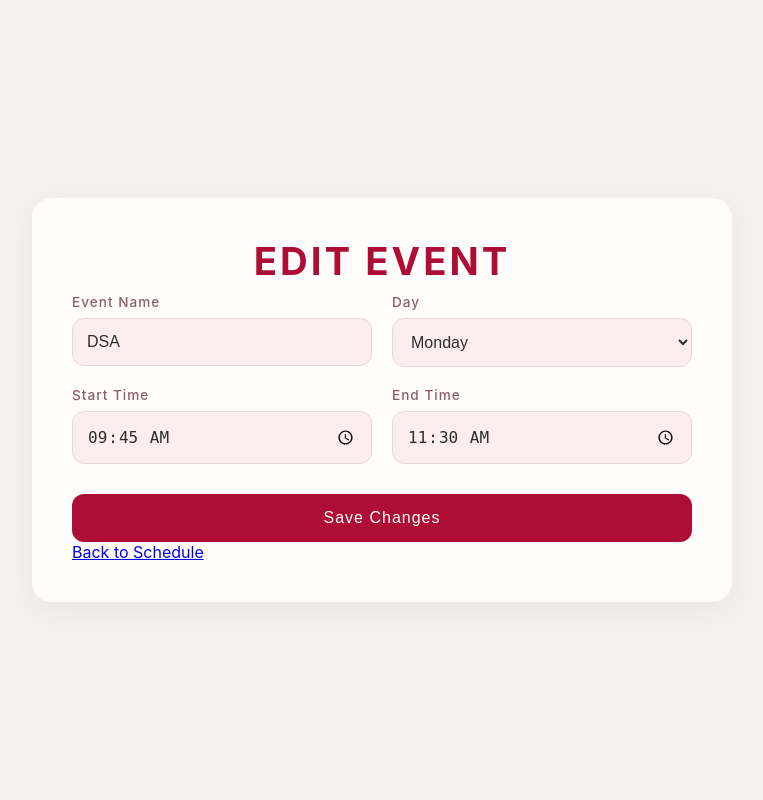
After one commit to Rohan-270607/FMFT, a Flask app: page /edit/3 in a window 1280 px wide. The commit adds this page. Shown: the whole page, without its empty margins (258-1021 px from the left). Run offline with Flask 3, Linux system fonts and the light colour scheme; data comes from the database, SQL or seed files in the repository; both versions use the stored data as it was after the commit.

Commit message:
Add conflict detection and free time calculation

```diff
--- a/app.py
+++ b/app.py
@@ -4,9 +4,148 @@ from flask import Flask, render_template, request, redirect, url_for
 app = Flask(__name__)
 
 
+# -----------------------------------
+# TIME CONVERSION
+# -----------------------------------
+
+def time_to_minutes(time):
+    hours, minutes = map(int, time.split(":"))
+    return hours * 60 + minutes
+
+
+def minutes_to_time(minutes):
+    hours = minutes // 60
+    minutes = minutes % 60
+    return f"{hours:02d}:{minutes:02d}"
+
+
+# -----------------------------------
+# GET ALL EVENTS
+# -----------------------------------
+
+def get_events():
+
+    conn = sqlite3.connect("events.db")
+    cursor = conn.cursor()
+
+    cursor.execute("""
+        SELECT *
+        FROM events
+        ORDER BY
+            CASE day
+                WHEN 'Sunday' THEN 1
+                WHEN 'Monday' THEN 2
+                WHEN 'Tuesday' THEN 3
+                WHEN 'Wednesday' THEN 4
+                WHEN 'Thursday' THEN 5
+                WHEN 'Friday' THEN 6
+                WHEN 'Saturday' THEN 7
+            END,
+            start_time
+    """)
+
+    events = cursor.fetchall()
+
+    conn.close()
+
+    return events
+
+
+# -----------------------------------
+# GROUP EVENTS BY DAY
+# -----------------------------------
+
+def get_events_by_day(events):
+
+    days = [
+        "Sunday",
+        "Monday",
+        "Tuesday",
+        "Wednesday",
+        "Thursday",
+        "Friday",
+        "Saturday"
+    ]
+
+    events_by_day = {}
+
+    for day in days:
+        events_by_day[day] = []
+
+    for event in events:
+        events_by_day[event[2]].append(event)
+
+    return events_by_day
+
+
+# -----------------------------------
+# FIND FREE TIME FOR ONE DAY
+# -----------------------------------
+
+def find_free_slots(events):
+
+    free_slots = []
+
+    day_start = time_to_minutes("08:00")
+    day_end = time_to_minutes("22:00")
+
+    current_time = day_start
+
+    for event in events:
+
+        start_time = time_to_minutes(event[3])
+        end_time = time_to_minutes(event[4])
+
+        # There is a free period before this event
+        if start_time > current_time:
+
+            free_slots.append(
+                (
+                    minutes_to_time(current_time),
+                    minutes_to_time(start_time)
+                )
+            )
+
+        # Move current time to the end of this event
+        if end_time > current_time:
+            current_time = end_time
+
+    # Free time after the final event
+    if current_time < day_end:
+
+        free_slots.append(
+            (
+                minutes_to_time(current_time),
+                minutes_to_time(day_end)
+            )
+        )
+
+    return free_slots
+
+
+# -----------------------------------
+# FIND FREE TIME FOR ALL DAYS
+# -----------------------------------
+
+def get_free_slots(events):
+
+    events_by_day = get_events_by_day(events)
+
+    free_slots = {}
+
+    for day, day_events in events_by_day.items():
+
+        free_slots[day] = find_free_slots(day_events)
+
+    return free_slots
+
+
+# -----------------------------------
+# HOME / ADD EVENT
+# -----------------------------------
+
 @app.route("/", methods=["GET", "POST"])
 def home():
-
 
     if request.method == "POST":
 
@@ -15,36 +154,246 @@ def home():
         start_time = request.form["start_time"]
         end_time = request.form["end_time"]
 
+        # Check time validity
+        if start_time >= end_time:
+
+            return render_template(
+                "index.html",
+                events=get_events(),
+                free_slots=get_free_slots(get_events()),
+                error="End time must be after start time."
+            )
+
+        conn = sqlite3.connect("events.db")
+        cursor = conn.cursor()
+
+        # Check for conflicting events
+        cursor.execute("""
+            SELECT event_name, start_time, end_time
+            FROM events
+            WHERE day = ?
+            AND start_time < ?
+            AND end_time > ?
+        """, (
+            day,
+            end_time,
+            start_time
+        ))
+
+        conflict = cursor.fetchone()
+
+        conn.close()
+
+        # Conflict found
+        if conflict:
+
+            conflict_name = conflict[0]
+            conflict_start = conflict[1]
+            conflict_end = conflict[2]
+
+            error_message = (
+                f'Conflict with "{conflict_name}" '
+                f'({conflict_start} - {conflict_end}).'
+            )
+
+            events = get_events()
+
+            return render_template(
+                "index.html",
+                events=events,
+                free_slots=get_free_slots(events),
+                error=error_message
+            )
+
+        # No conflict → save event
         conn = sqlite3.connect("events.db")
         cursor = conn.cursor()
 
         cursor.execute("""
-            INSERT INTO events (event_name, day, start_time, end_time)
+            INSERT INTO events
+            (event_name, day, start_time, end_time)
             VALUES (?, ?, ?, ?)
-        """, (event_name, day, start_time, end_time))
+        """, (
+            event_name,
+            day,
+            start_time,
+            end_time
+        ))
 
         conn.commit()
         conn.close()
 
-
         return redirect(url_for("home"))
 
+    # GET request
+
+    events = get_events()
+
+    free_slots = get_free_slots(events)
+
+    return render_template(
+        "index.html",
+        events=events,
+        free_slots=free_slots
+    )
+
+
+# -----------------------------------
+# DELETE EVENT
+# -----------------------------------
+
+@app.route("/delete/<int:event_id>", methods=["POST"])
+def delete_event(event_id):
 
     conn = sqlite3.connect("events.db")
     cursor = conn.cursor()
 
-    cursor.execute("""
-        SELECT *
-        FROM events
-        ORDER BY day, start_time
-    """)
+    cursor.execute(
+        "DELETE FROM events WHERE id = ?",
+        (event_id,)
+    )
 
-    events = cursor.fetchall()
+    conn.commit()
+    conn.close()
+
+    return redirect(url_for("home"))
+
+
+# -----------------------------------
+# EDIT EVENT
+# -----------------------------------
+
+@app.route("/edit/<int:event_id>", methods=["GET", "POST"])
+def edit_event(event_id):
+
+    conn = sqlite3.connect("events.db")
+    cursor = conn.cursor()
+
+    # -------------------------------
+    # SAVE EDITED EVENT
+    # -------------------------------
+
+    if request.method == "POST":
+
+        event_name = request.form["event_name"]
+        day = request.form["day"]
+        start_time = request.form["start_time"]
+        end_time = request.form["end_time"]
+
+        # Check time validity
+        if start_time >= end_time:
+
+            event = (
+                event_id,
+                event_name,
+                day,
+                start_time,
+                end_time
+            )
+
+            conn.close()
+
+            return render_template(
+                "edit.html",
+                event=event,
+                error="End time must be after start time."
+            )
+
+        # Check for conflicts
+        # id != event_id prevents the event
+        # from conflicting with itself
+
+        cursor.execute("""
+            SELECT event_name, start_time, end_time
+            FROM events
+            WHERE day = ?
+            AND id != ?
+            AND start_time < ?
+            AND end_time > ?
+        """, (
+            day,
+            event_id,
+            end_time,
+            start_time
+        ))
+
+        conflict = cursor.fetchone()
+
+        # Conflict found
+        if conflict:
+
+            conflict_name = conflict[0]
+            conflict_start = conflict[1]
+            conflict_end = conflict[2]
+
+            conn.close()
+
+            event = (
+                event_id,
+                event_name,
+                day,
+                start_time,
+                end_time
+            )
+
+            error_message = (
+                f'Conflict with "{conflict_name}" '
+                f'({conflict_start} - {conflict_end}).'
+            )
+
+            return render_template(
+                "edit.html",
+                event=event,
+                error=error_message
+            )
+
+        # No conflict → update event
+
+        cursor.execute("""
+            UPDATE events
+            SET event_name = ?,
+                day = ?,
+                start_time = ?,
+                end_time = ?
+            WHERE id = ?
+        """, (
+            event_name,
+            day,
+            start_time,
+            end_time,
+            event_id
+        ))
+
+        conn.commit()
+        conn.close()
+
+        return redirect(url_for("home"))
+
+    # -------------------------------
+    # LOAD EVENT
+    # -------------------------------
+
+    cursor.execute(
+        "SELECT * FROM events WHERE id = ?",
+        (event_id,)
+    )
+
+    event = cursor.fetchone()
 
     conn.close()
 
-    return render_template("index.html", events=events)
+    if event is None:
+        return "Event not found", 404
 
+    return render_template(
+        "edit.html",
+        event=event
+    )
+
+
+# -----------------------------------
+# RUN FLASK
+# -----------------------------------
 
 if __name__ == "__main__":
     app.run(debug=True)
--- a/static/style.css
+++ b/static/style.css
@@ -175,3 +175,9 @@ button:active{
 .event-card p {
     margin: 4px 0;
 }
+.free-symbol {
+    color: #b80d3e;
+    font-size: 16px;
+    margin-right: 8px;
+    display: inline-block;
+}
--- /dev/null
+++ b/templates/edit.html
@@ -0,0 +1,145 @@
+<!DOCTYPE html>
+<html lang="en">
+
+<head>
+    <meta charset="UTF-8">
+    <meta name="viewport" content="width=device-width, initial-scale=1.0">
+
+    <title>Edit Event</title>
+
+    <link rel="stylesheet"
+          href="{{ url_for('static', filename='style.css') }}">
+</head>
+
+<body>
+
+    <div class="container">
+
+        <h1>EDIT EVENT</h1>
+
+        <form method="POST">
+
+            <div class="row">
+
+                <div class="form-group">
+
+                    <label for="event_name">
+                        Event Name
+                    </label>
+
+                    <input
+                        type="text"
+                        id="event_name"
+                        name="event_name"
+                        value="{{ event[1] }}"
+                        required>
+
+                </div>
+
+
+                <div class="form-group">
+
+                    <label for="day">
+                        Day
+                    </label>
+
+                    <select
+                        id="day"
+                        name="day"
+                        required>
+
+                        <option value="Sunday"
+                            {% if event[2] == "Sunday" %}selected{% endif %}>
+                            Sunday
+                        </option>
+
+                        <option value="Monday"
+                            {% if event[2] == "Monday" %}selected{% endif %}>
+                            Monday
+                        </option>
+
+                        <option value="Tuesday"
+                            {% if event[2] == "Tuesday" %}selected{% endif %}>
+                            Tuesday
+                        </option>
+
+                        <option value="Wednesday"
+                            {% if event[2] == "Wednesday" %}selected{% endif %}>
+                            Wednesday
+                        </option>
+
+                        <option value="Thursday"
+                            {% if event[2] == "Thursday" %}selected{% endif %}>
+                            Thursday
+                        </option>
+
+                        <option value="Friday"
+                            {% if event[2] == "Friday" %}selected{% endif %}>
+                            Friday
+                        </option>
+
+                        <option value="Saturday"
+                            {% if event[2] == "Saturday" %}selected{% endif %}>
+                            Saturday
+                        </option>
+
+                    </select>
+
+                </div>
+
+            </div>
+
+
+            <div class="row">
+
+                <div class="form-group">
+
+                    <label for="start_time">
+                        Start Time
+                    </label>
+
+                    <input
+                        type="time"
+                        id="start_time"
+                        name="start_time"
+                        value="{{ event[3] }}"
+                        required>
+
+                </div>
+
+
+                <div class="form-group">
+
+                    <label for="end_time">
+                        End Time
+                    </label>
+
+                    <input
+                        type="time"
+                        id="end_time"
+                        name="end_time"
+                        value="{{ event[4] }}"
+                        required>
+
+                </div>
+
+            </div>
+
+
+            <button type="submit">
+                Save Changes
+            </button>
+
+        </form>
+
+        <p>
+            <a href="{{ url_for('home') }}">
+                Back to Schedule
+            </a>
+        </p>
+
+    </div>
+
+</body>
+
+</html>
```
Also changed, not shown: templates/index.html (+85 -11 lines), events.db.
